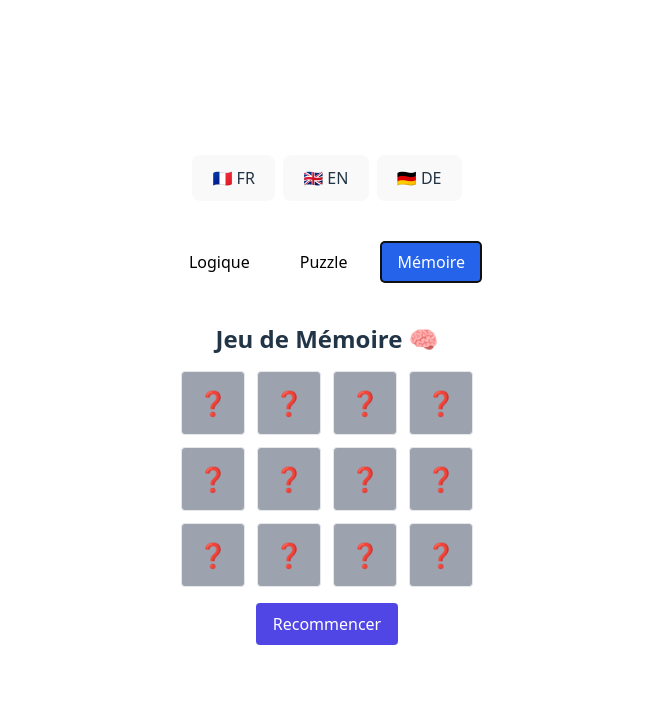
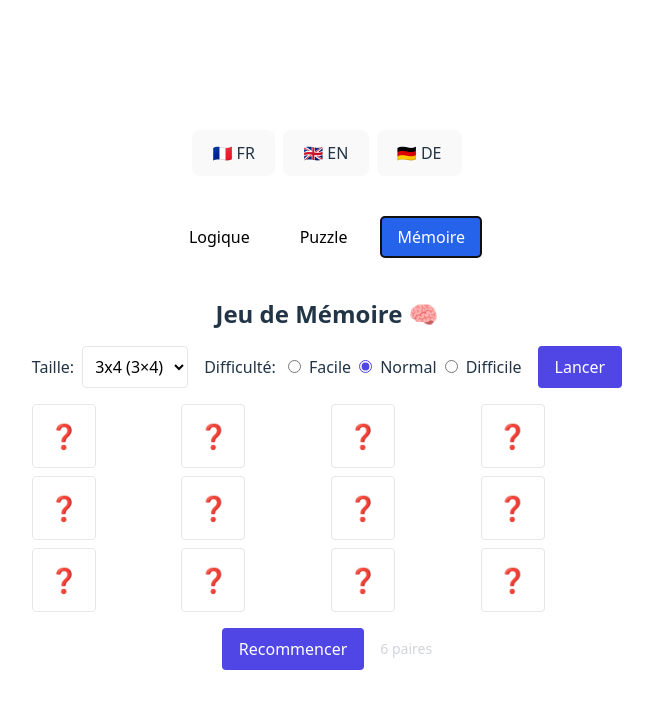
Before and after one commit to Seth68/logiquest, a React (Vite) app: page / in a window 1280 px wide. Both pictures are taken after a click on the button "Mémoire". Shown: the top 708 px of the page, without its empty margins (313-966 px from the left). Built offline with nearby package versions, Linux system fonts and the light colour scheme.

Commit message:
ajout dans le jeu memory

```diff
--- a/src/components/MemoryGame.jsx
+++ b/src/components/MemoryGame.jsx
@@ -1,71 +1,237 @@
 // src/components/MemoryGame.jsx
-import { useEffect, useState } from "react";
+import { useEffect, useState, useRef } from "react";
 import { useTranslation } from "react-i18next";
 
-const initialCards = ["🍎", "🍌", "🍇", "🍉", "🍓", "🍍"];
-const shuffledCards = [...initialCards, ...initialCards].sort(() => Math.random() - 0.5);
+const EMOJI_POOL = [
+  "🍎","🍌","🍇","🍉","🍓","🍍","🍒","🍑","🥝","🍋",
+  "🍊","🥥","🍐","🍈","🍏","🥭","🍅","🥕","🌽","🥑"
+];
+
+const SIZE_OPTIONS = [
+  { id: "3x4", rows: 3, cols: 4 },
+  { id: "4x4", rows: 4, cols: 4 },
+  { id: "5x4", rows: 5, cols: 4 },
+];
+
+const DIFFICULTY = {
+  easy: { flipDelay: 1000, preview: 2000 },
+  normal: { flipDelay: 700, preview: 1000 },
+  hard: { flipDelay: 350, preview: 0 },
+};
+
+function shuffle(array) {
+  const arr = [...array];
+  for (let i = arr.length - 1; i > 0; i--) {
+    const j = Math.floor(Math.random() * (i + 1));
+    [arr[i], arr[j]] = [arr[j], arr[i]];
+  }
+  return arr;
+}
+
+function generateDeck(rows, cols) {
+  const total = rows * cols;
+  if (total % 2 !== 0) throw new Error("Total cards must be even");
+  const pairs = total / 2;
+  const pool = shuffle(EMOJI_POOL).slice(0, pairs);
+  const deck = shuffle([...pool, ...pool]);
+  return deck;
+}
 
 export default function MemoryGame() {
-  const [cards, setCards] = useState(shuffledCards);
-  const [flipped, setFlipped] = useState([]);
-  const [matched, setMatched] = useState([]);
+  const { t } = useTranslation();
+
+  const [size, setSize] = useState(SIZE_OPTIONS[0]); // default 3x4
+  const [difficulty, setDifficulty] = useState("normal");
+  const [cards, setCards] = useState(() =>
+    generateDeck(SIZE_OPTIONS[0].rows, SIZE_OPTIONS[0].cols)
+  );
+  const [flipped, setFlipped] = useState([]); // indices
+  const [matched, setMatched] = useState([]); // indices
   const [disabled, setDisabled] = useState(false);
-  const { t } = useTranslation(); // ← AJOUT
+  const [started, setStarted] = useState(true);
+  const timeoutRef = useRef(null);
 
   useEffect(() => {
-    if (flipped.length === 2) {
+    // cleanup on unmount
+    return () => {
+      if (timeoutRef.current) clearTimeout(timeoutRef.current);
+    };
+  }, []);
+
+  // start or restart game according to current size/difficulty
+  function startGame() {
+    if (timeoutRef.current) clearTimeout(timeoutRef.current);
+    const deck = generateDeck(size.rows, size.cols);
+    setCards(deck);
+    setFlipped([]);
+    setMatched([]);
+    setDisabled(false);
+    setStarted(true);
+
+    // initial preview based on difficulty
+    const previewMs = DIFFICULTY[difficulty].preview;
+    if (previewMs > 0) {
+      // show all cards for previewMs ms, then hide them
+      setFlipped(cards.map((_, i) => i)); // temporarily flip all
+      timeoutRef.current = setTimeout(() => {
+        setFlipped([]);
+        timeoutRef.current = null;
+      }, previewMs);
+    }
+  }
+
+  // when user clicks card
+  function handleClick(index) {
+    if (!started) return;
+    if (disabled) return;
+    if (flipped.includes(index) || matched.includes(index)) return;
+
+    if (flipped.length === 0) {
+      setFlipped([index]);
+      return;
+    }
+
+    if (flipped.length === 1) {
+      const firstIndex = flipped[0];
+      const secondIndex = index;
+      // flip second
+      setFlipped([firstIndex, secondIndex]);
       setDisabled(true);
-      setTimeout(() => {
-        const [first, second] = flipped;
-        if (cards[first] === cards[second]) {
-          setMatched((prev) => [...prev, ...flipped]);
+
+      const flipDelay = DIFFICULTY[difficulty].flipDelay;
+      timeoutRef.current = setTimeout(() => {
+        // compare
+        if (cards[firstIndex] === cards[secondIndex]) {
+          setMatched((prev) => [...prev, firstIndex, secondIndex]);
         }
         setFlipped([]);
         setDisabled(false);
-      }, 1000);
+        timeoutRef.current = null;
+      }, flipDelay);
     }
-  }, [flipped]);
-
-  function handleClick(index) {
-    if (disabled || flipped.includes(index) || matched.includes(index)) return;
-    setFlipped((prev) => [...prev, index]);
   }
 
-  function restartGame() {
-    const shuffled = [...initialCards, ...initialCards].sort(() => Math.random() - 0.5);
-    setCards(shuffled);
-    setFlipped([]);
-    setMatched([]);
-  }
+  // dynamic grid style
+  const gridStyle = {
+    gridTemplateColumns: `repeat(${size.cols}, minmax(0, 1fr))`,
+    gap: "0.5rem",
+  };
+
+  const cellSizeClass = size.cols >= 5 ? "w-12 h-12 text-xl" : "w-16 h-16 text-2xl";
+
+  const hasWon = matched.length === cards.length && cards.length > 0;
 
   return (
     <div className="text-center">
       <h2 className="text-2xl font-semibold mb-4">{t("memory_game")}</h2>
-      <div className="grid grid-cols-4 gap-3 w-fit mx-auto">
+
+      {/* Controls */}
+      <div className="flex flex-col sm:flex-row items-center justify-center gap-4 mb-4">
+        {/* Size selector */}
+        <div className="flex items-center gap-2">
+          <label className="font-medium">{t("size_label")}:</label>
+          <select
+            value={size.id}
+            onChange={(e) => {
+              const sel = SIZE_OPTIONS.find((s) => s.id === e.target.value);
+              setSize(sel);
+            }}
+            className="p-2 rounded border bg-white text-black"
+          >
+            {SIZE_OPTIONS.map((opt) => (
+              <option key={opt.id} value={opt.id}>
+                {opt.id} ({opt.rows}×{opt.cols})
+              </option>
+            ))}
+          </select>
+        </div>
+
+        {/* Difficulty selector (beside the size) */}
+        <div className="flex items-center gap-3">
+          <label className="font-medium">{t("difficulty_label")}:</label>
+          <div className="flex items-center gap-2">
+            <label className="flex items-center gap-1">
+              <input
+                type="radio"
+                name="difficulty"
+                value="easy"
+                checked={difficulty === "easy"}
+                onChange={() => setDifficulty("easy")}
+                className="accent-indigo-600"
+              />
+              <span className="ml-1">{t("easy")}</span>
+            </label>
+            <label className="flex items-center gap-1">
+              <input
+                type="radio"
+                name="difficulty"
+                value="normal"
+                checked={difficulty === "normal"}
+                onChange={() => setDifficulty("normal")}
+                className="accent-indigo-600"
+              />
+              <span className="ml-1">{t("normal")}</span>
+            </label>
+            <label className="flex items-center gap-1">
+              <input
+                type="radio"
+                name="difficulty"
+                value="hard"
+                checked={difficulty === "hard"}
+                onChange={() => setDifficulty("hard")}
+                className="accent-indigo-600"
+              />
+              <span className="ml-1">{t("hard")}</span>
+            </label>
+          </div>
+        </div>
+
+        {/* Start / Restart */}
+        <div>
+          <button
+            onClick={() => startGame()}
+            className="px-4 py-2 bg-indigo-600 hover:bg-indigo-700 text-white rounded"
+          >
+            {t("start")}
+          </button>
+        </div>
+      </div>
+
+      {/* Grid */}
+      <div
+        className="mx-auto bg-transparent"
+        style={{ display: "grid", ...gridStyle, width: "auto" }}
+      >
         {cards.map((card, index) => {
-          const isFlipped = flipped.includes(index) || matched.includes(index);
+          const isFlipped = flipped.includes(index) || matched.includes(index) || (DIFFICULTY[difficulty].preview > 0 && flipped.length === cards.length);
           return (
             <div
               key={index}
               onClick={() => handleClick(index)}
-              className={`w-16 h-16 flex items-center justify-center text-2xl font-bold cursor-pointer border rounded ${
-                isFlipped ? "bg-white text-black" : "bg-gray-400"
+              className={`flex items-center justify-center border rounded cursor-pointer select-none transition-all duration-200 bg-white text-black ${cellSizeClass} ${
+                matched.includes(index) ? "opacity-70" : ""
               }`}
             >
-              {isFlipped ? card : "❓"}
+              <div>{isFlipped ? card : "❓"}</div>
             </div>
           );
         })}
       </div>
-      {matched.length === cards.length && (
+
+      {/* Status & Controls */}
+      {hasWon && (
         <p className="mt-4 text-green-400 font-medium">{t("solved")}</p>
       )}
-      <button
-        onClick={restartGame}
-        className="mt-4 px-4 py-2 bg-indigo-600 hover:bg-indigo-700 text-white rounded"
-      >
-        {t("restart")}
-      </button>
+
+      <div className="mt-4 flex items-center justify-center gap-4">
+        <button
+          onClick={() => startGame()}
+          className="px-4 py-2 bg-indigo-600 hover:bg-indigo-700 text-white rounded"
+        >
+          {t("restart")}
+        </button>
+        <div className="text-sm text-gray-300">{t("pairs_count", { count: cards.length / 2 })}</div>
+      </div>
     </div>
   );
 }
--- a/src/locales/de.json
+++ b/src/locales/de.json
@@ -10,6 +10,12 @@
   "validate": "Validieren",
   "logic": "Logik",
   "puzzle": "Puzzle",
-  "memory": "Gedächtnis"
-
+  "memory": "Gedächtnis",
+  "size_label": "Größe",
+  "difficulty_label": "Schwierigkeit",
+  "easy": "Einfach",
+  "normal": "Normal",
+  "hard": "Schwer",
+  "start": "Start",
+  "pairs_count": "{{count}} Paare"
 }
--- a/src/locales/en.json
+++ b/src/locales/en.json
@@ -10,6 +10,12 @@
   "validate": "Validate",
   "logic": "Logic",
   "puzzle": "Puzzle",
-  "memory": "Memory"
-
+  "memory": "Memory",
+  "size_label": "Size",
+  "difficulty_label": "Difficulty",
+  "easy": "Easy",
+  "normal": "Normal",
+  "hard": "Hard",
+  "start": "Start",
+  "pairs_count": "{{count}} pairs"
 }
--- a/src/locales/fr.json
+++ b/src/locales/fr.json
@@ -10,6 +10,12 @@
   "validate": "Valider",
   "logic": "Logique",
   "puzzle": "Puzzle",
-  "memory": "Mémoire"
-
+  "memory": "Mémoire",
+  "size_label": "Taille",
+  "difficulty_label": "Difficulté",
+  "easy": "Facile",
+  "normal": "Normal",
+  "hard": "Difficile",
+  "start": "Lancer",
+  "pairs_count": "{{count}} paires"
 }
```
